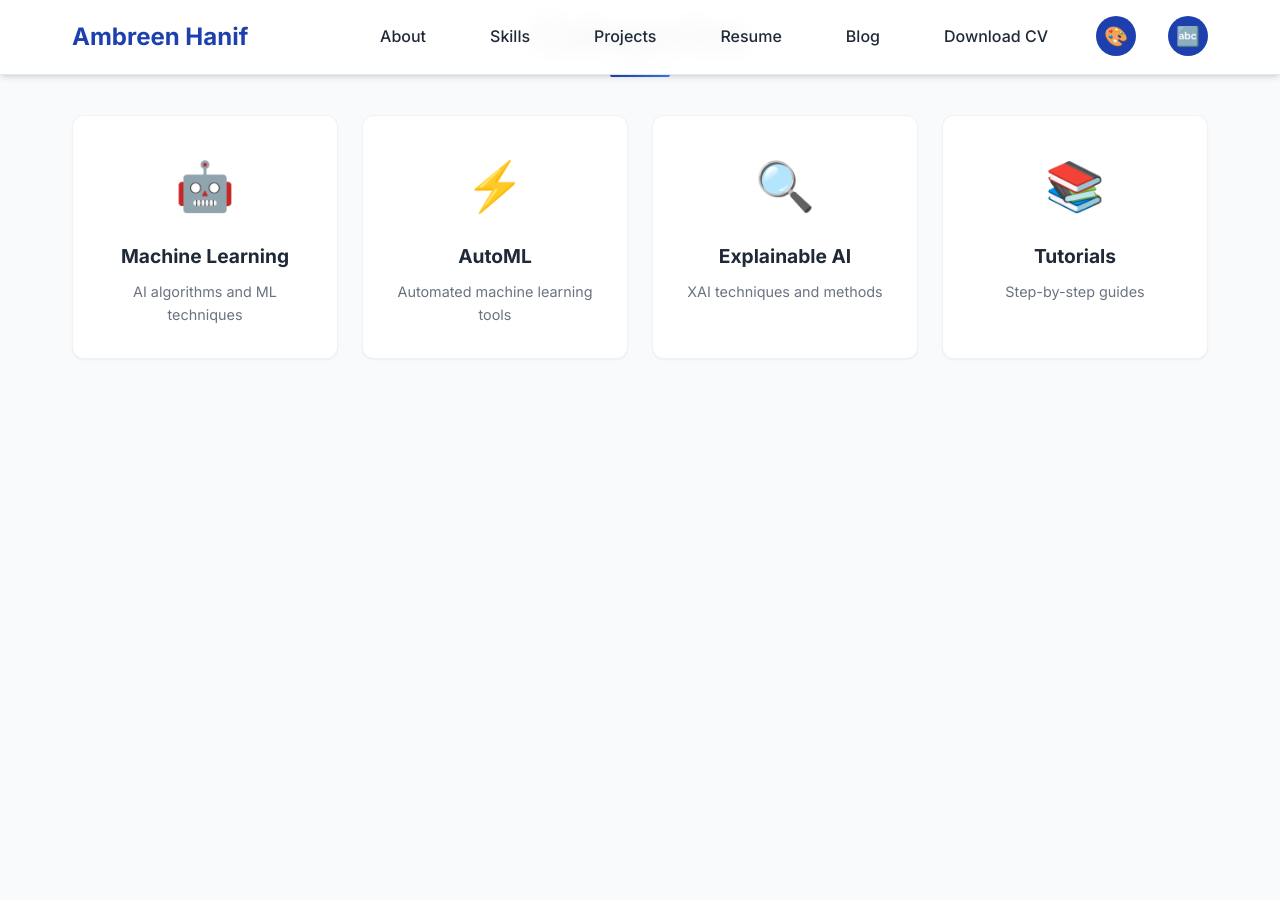
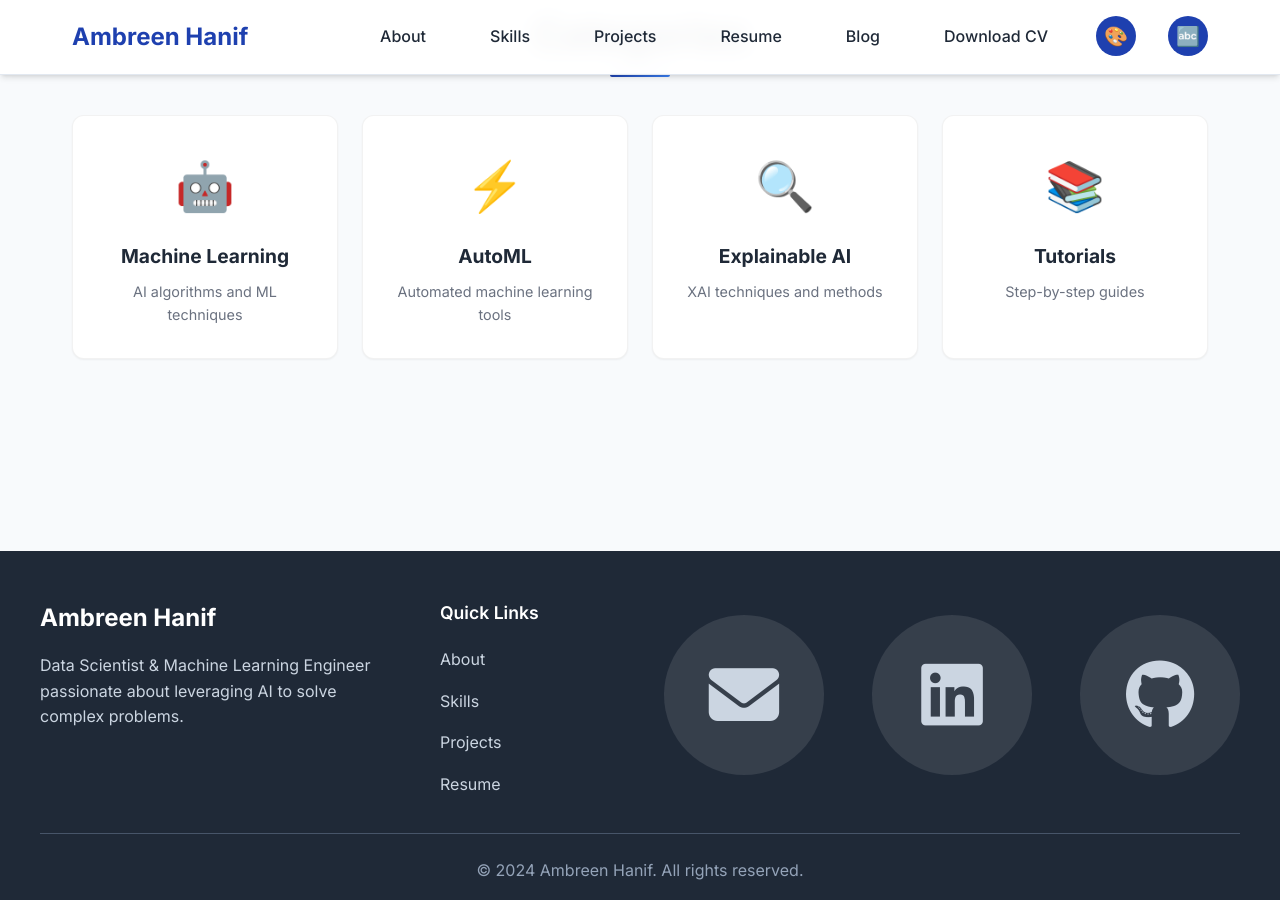
Before and after one commit to umberH/umberH.github.io, a Jekyll site: the page built from blog.markdown, in a window 1280 px wide and 900 px high, scrolled down 2611 px. Built offline with Jekyll 4.4.1, drawn with Linux system fonts in a browser that asks for light colours; before the commit the page ends 3098 px from its top, so only the background shows below that.

Commit message:
Fix navigation links to work properly from blog page to main page sections

```diff
--- a/_includes/header.html
+++ b/_includes/header.html
@@ -12,10 +12,10 @@
 
     <nav class="site-nav" id="site-nav">
       <ul class="trigger">
-        <li><a class="page-link" href="#about">About</a></li>
-        <li><a class="page-link" href="#skills">Skills</a></li>
-        <li><a class="page-link" href="#projects">Projects</a></li>
-        <li><a class="page-link" href="#resume">Resume</a></li>
+        <li><a class="page-link" href="/#about">About</a></li>
+        <li><a class="page-link" href="/#skills">Skills</a></li>
+        <li><a class="page-link" href="/#projects">Projects</a></li>
+        <li><a class="page-link" href="/#resume">Resume</a></li>
         <li><a class="page-link" href="/blog/">Blog</a></li>
         <li><a class="page-link" href="{{ site.baseurl }}/assets/Ambreen_Hanif_CV_2022.pdf" target="_blank">Download CV</a></li>
         <li class="color-scheme-toggle">
--- a/blog.markdown
+++ b/blog.markdown
@@ -141,3 +141,43 @@
     </div>
   </div>
 </main>
+
+<!-- Footer -->
+<footer class="site-footer">
+  <div class="footer-content">
+    <div class="footer-main">
+      <div class="footer-section">
+        <h3 class="footer-title">Ambreen Hanif</h3>
+        <p class="footer-description">Data Scientist & Machine Learning Engineer passionate about leveraging AI to solve complex problems.</p>
+      </div>
+
+      <div class="footer-section">
+        <h4 class="footer-subtitle">Quick Links</h4>
+        <div class="footer-links">
+          <a href="/#about" class="footer-link">About</a>
+          <a href="/#skills" class="footer-link">Skills</a>
+          <a href="/#projects" class="footer-link">Projects</a>
+          <a href="/#resume" class="footer-link">Resume</a>
+        </div>
+      </div>
+
+      <div class="footer-section">
+        <div class="footer-contact-icons">
+          <a href="mailto:hanif.ambreen@gmail.com" class="footer-icon-link" title="Email">
+            <i class="fas fa-envelope"></i>
+          </a>
+          <a href="https://linkedin.com/in/ambreen16" class="footer-icon-link" target="_blank" title="LinkedIn">
+            <i class="fab fa-linkedin"></i>
+          </a>
+          <a href="https://github.com/umberH" class="footer-icon-link" target="_blank" title="GitHub">
+            <i class="fab fa-github"></i>
+          </a>
+        </div>
+      </div>
+    </div>
+
+    <div class="footer-bottom">
+      <p>&copy; 2024 Ambreen Hanif. All rights reserved.</p>
+    </div>
+  </div>
+</footer>
```
